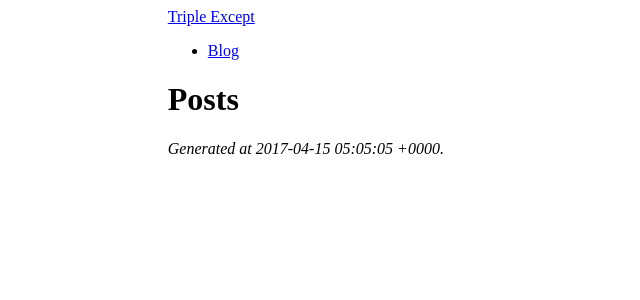
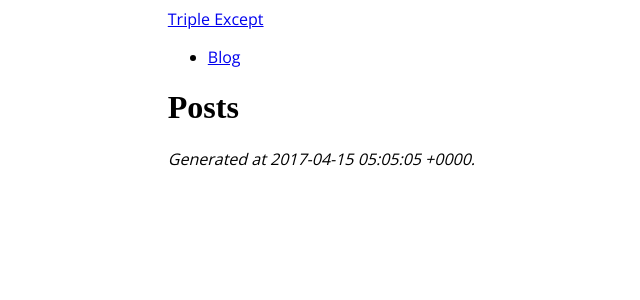
Before and after one commit to ralismark/ralismark.github.io, a Jekyll site: the page built from index.md, in a window 1280 px wide. Shown: the top 300 px of the page, without its empty margins (93-733 px from the left). Built offline with Jekyll 4.4.1, drawn with Linux system fonts in a browser that asks for light colours; some web fonts are replaced.

Commit message:
Set font stacks

```diff
--- a/_sass/_global.scss
+++ b/_sass/_global.scss
@@ -5,3 +5,11 @@
 	width: 60%;
 	margin: 0 auto;
 }
+
+body {
+	font-family: $font-stack;
+
+	h1, h2, h3, h4, h5, h6 {
+		font-family: $alt-font-stack;
+	}
+}
--- a/assets/main.scss
+++ b/assets/main.scss
@@ -3,6 +3,10 @@
 ---
 @charset "utf-8";
 
+@import url('https://fonts.googleapis.com/css?family=Droid+Sans|Open+Sans');
+
+$font-stack: "Open Sans", serif;
+$alt-font-stack: "Droid Sans", serif;
 
 @import "global";
 @import "syntax";
```
